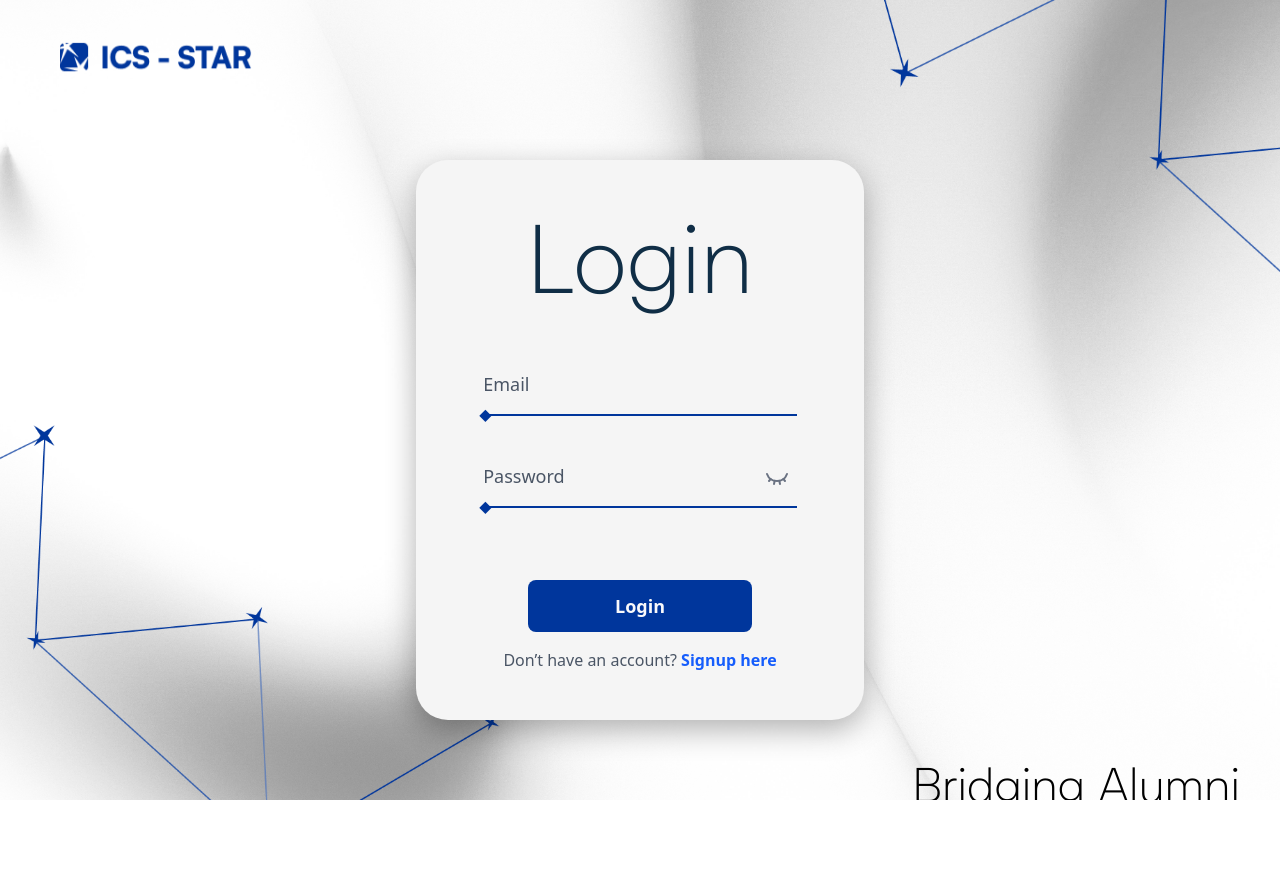
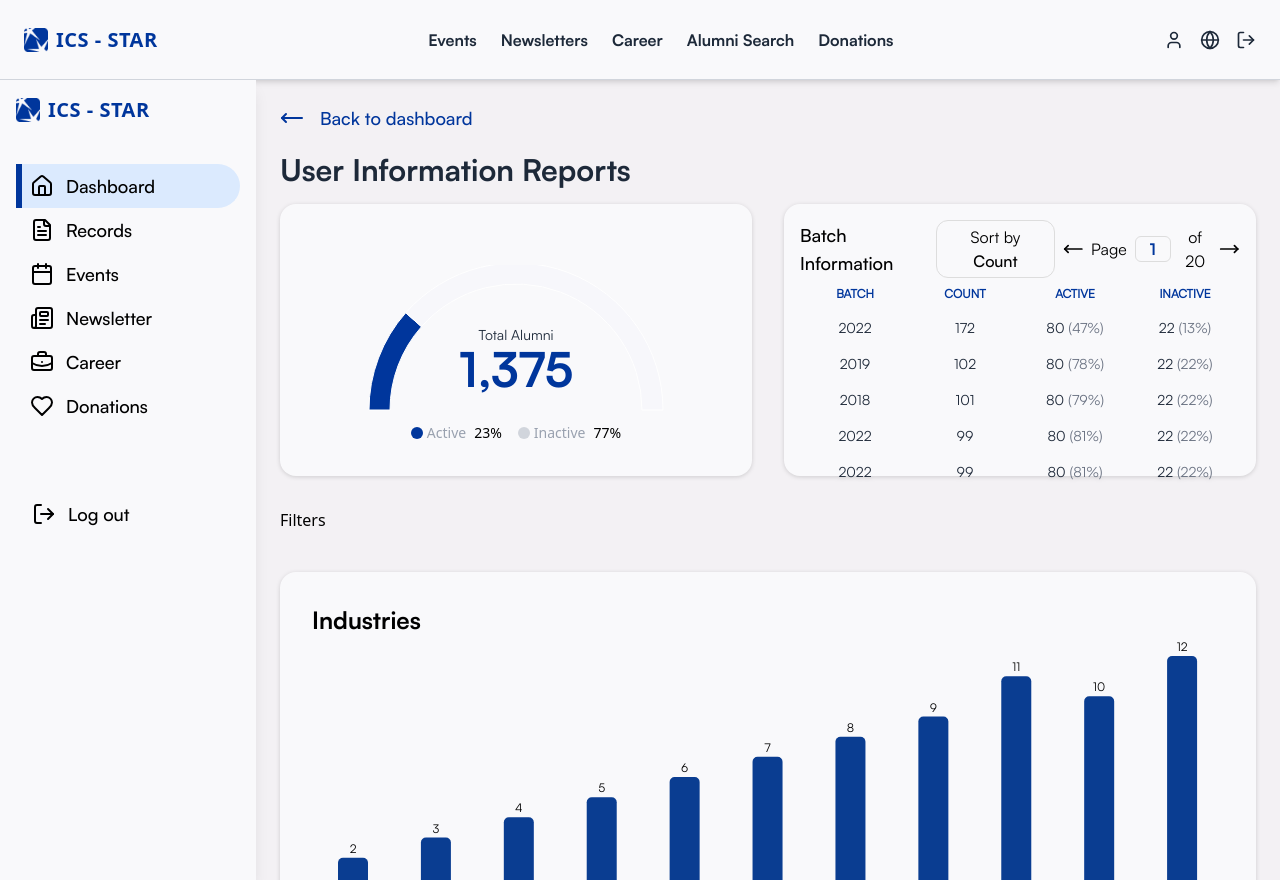
Before and after one commit to cazhiareese/ICS-STAR, a React (Vite) app in the folder app/: page /admin/dashboard/alumni-report in a window 1280 px wide. Before the commit this address led to /. Before the commit the page ends 800 px from the top, so only its background shows below. Built offline with nearby package versions, Linux system fonts and the light colour scheme.

Commit message:
fix: changed alumni information routing

```diff
--- a/app/src/App.jsx
+++ b/app/src/App.jsx
@@ -21,7 +21,6 @@ import AdminCareer from "./RootPages/AdminPages/admincareer";
 import AdminDonations from "./RootPages/AdminPages/admindonations";
 import OnBoarding from "./AuthPages/OnBoarding/mainpanelonboarding";
 
-import AdminUserInformationReport from "./RootPages/AdminPages/Dashboard/adminuserinformationreport";
 import AdminDashboardLayout from "./RootPages/AdminPages/Layouts/admindashboardlayout";
 import AdminRecordsLayout from "./RootPages/AdminPages/Layouts/adminrecordslayout";
 import AdminUserDetails from "./RootPages/AdminPages/Records/adminuserdetails";
@@ -29,6 +28,7 @@ import AdminPendingVerifications from "./RootPages/AdminPages/Records/adminpendi
 import AdminVerificationConfirmation from "./RootPages/AdminPages/Records/adminverificationconfirmation";
 import AlumniSearch from "./RootPages/AlumniPages/alumnisearch";
 import AdminBatchInformation from "./RootPages/AdminPages/Dashboard/adminbatchinformation";
+import AdminAlumniInfo from "./RootPages/AdminPages/Dashboard/adminalumniinfo";
 
 
 function App() {
@@ -62,7 +62,7 @@ function App() {
         <Route index element={<Navigate to="dashboard" />} />
           <Route path="dashboard" element={<AdminDashboardLayout />}>
             <Route index element={<AdminDashboard />} />
-            <Route path="user-reports" element={<AdminUserInformationReport />} />
+            <Route path="alumni-report" element={<AdminAlumniInfo />} />
             <Route path="batch-reports/:batch" element={<AdminBatchInformation/>}></Route>
           </Route>
           <Route path="records" element={<AdminRecordsLayout />} >
--- a/app/src/RootPages/AdminPages/Dashboard/adminuserinformationreport.jsx
+++ b/app/src/RootPages/AdminPages/Dashboard/adminalumniinfo.jsx
@@ -6,7 +6,7 @@ import { BarChart, Bar, XAxis, Tooltip, LabelList } from 'recharts';
 import { YAxis } from "recharts";
 
 
-function AdminUserInformationReport() {
+function AdminAlumniInfo() {
   const navigate = useNavigate();
 
   const cardDesign = "bg-white drop-shadow-sm rounded-2xl p-4 w-full";
@@ -296,4 +296,4 @@ function AdminUserInformationReport() {
   )
 }
 
-export default AdminUserInformationReport
+export default AdminAlumniInfo
--- a/app/src/RootPages/AdminPages/Dashboard/admindashboard.jsx
+++ b/app/src/RootPages/AdminPages/Dashboard/admindashboard.jsx
@@ -4,12 +4,13 @@ import {
   PieChart, Pie, Cell, Tooltip, Legend,
   LineChart, Line, XAxis, YAxis, ResponsiveContainer, CartesianGrid
 } from "recharts";
-import { Link } from "react-router-dom";
+import { Link, useNavigate } from "react-router-dom";
 import axios from 'axios'
 import SkeletonLoading from "../../../components/LoadingComponents/skeletonloading";
 
 
 function AdminDashboard() {
+  const navigate = useNavigate()
 
   const [loading, setLoading] = useState(true)
   const [pendingVerifications, setPendingVerifications] = useState()
@@ -282,7 +283,10 @@ function AdminDashboard() {
               </div>
               {/* View Alumni Statistics */}
               <div>
-                <button className="flex flex-row gap-4 items-center cursor-pointer"> <p className="font-satoshi-light text-sm">View your Alumni</p> <MoveRight/></button>
+                <button className="flex flex-row gap-4 items-center cursor-pointer" onClick={() => {navigate("/admin/dashboard/alumni-report")}}>
+                  <p className="font-satoshi-light text-sm">View your Alumni</p>
+                  <MoveRight/>
+                </button>
               </div>
             </div>
             {/* Alumni Locations and Industries */}
@@ -350,11 +354,9 @@ function AdminDashboard() {
                 <h2 className="font-satoshi-medium text-2xl"> System Engagement</h2>
                 <p className="font-satoshi-light text-xs">User visit for the last 30 days</p>
               </div>
-              <Link to="/admin/dashboard/user-reports">
-                <button className="flex flex-row gap-4 cursor-pointer mt-2">
-                  <p className="font-satoshi-light text-sm">View User Information Reports</p> <MoveRight/>
-                </button>
-              </Link>
+              <button className="flex flex-row gap-4 cursor-pointer mt-2">
+                <p className="font-satoshi-light text-sm">View User Information Reports</p> <MoveRight/>
+              </button>
             </div>
             <div className="flex items-center mt-2">
               <ResponsiveContainer width="90%" height={200}>
```
